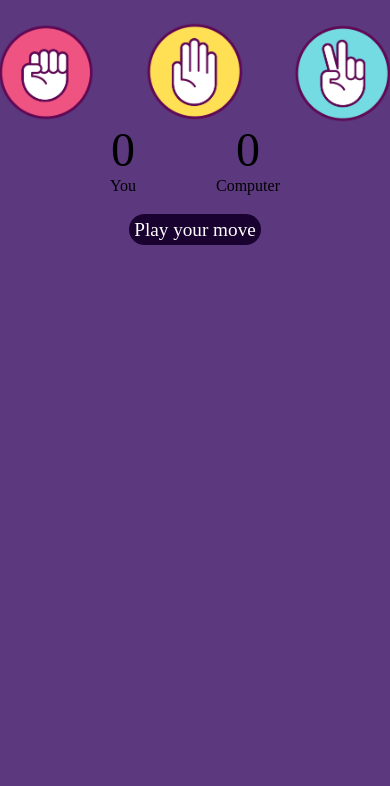
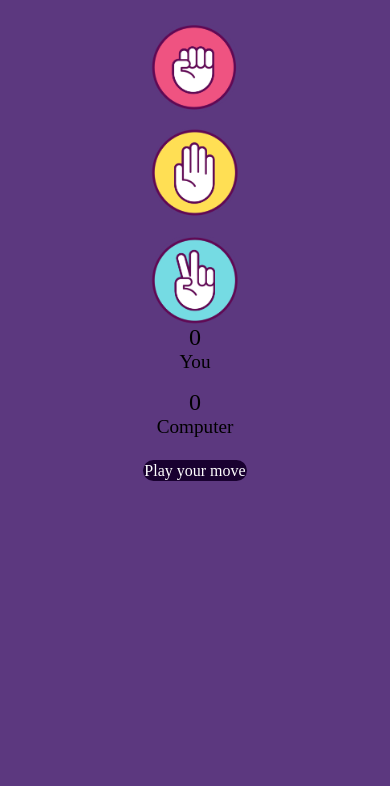
Before and after one commit to 29nikki/StonePaperScissor-Game, a plain HTML site: page index.html in a window 390 px wide. Shown: the part 58-844 px from the top of the page. Drawn offline with Linux system fonts and the light colour scheme.

Commit message:
css changes

```diff
--- a/style.css
+++ b/style.css
@@ -72,20 +72,71 @@ img{
     border-radius: 1rem;
 }
 
-@media (max-width:480px) {
-    .choice{
-        height: 100px;
-        width: 100px;
+/* responsive */
+
+@media (max-width: 768px) {
+    .choice {
+        height: 120px;
+        width: 120px;
     }
-    img{
-        height: 100px;
-        width: 100px;
+
+    img {
+        height: 120px;
+        width: 120px;
     }
-    .score-board{
-        font-size: 1rem;
+
+    .choices {
+        flex-direction: column;
+        gap: 1.5rem;
     }
-    #msg{
+
+    .score-board {
+        font-size: 1.5rem;
+        gap: 3rem;
+    }
+
+    #user-score, #comp-score {
+        font-size: 2rem;
+    }
+
+    #msg {
         font-size: 1.2rem;
-        padding: 0.3rem;
+        padding: 0.2rem;
     }
 }
+
+@media (max-width: 480px) {
+    h1 {
+        font-size: 1.5rem;
+        line-height: 2rem;
+    }
+
+    .choice {
+        height: 90px;
+        width: 90px;
+    }
+
+    img {
+        height: 90px;
+        width: 90px;
+    }
+
+    .choices {
+        gap: 1rem;
+    }
+
+    .score-board {
+        flex-direction: column;
+        font-size: 1.2rem;
+        gap: 1rem;
+    }
+
+    #user-score, #comp-score {
+        font-size: 1.5rem;
+    }
+
+    #msg {
+        font-size: 1rem;
+        padding: 0.1rem;
+    }
+}
```
